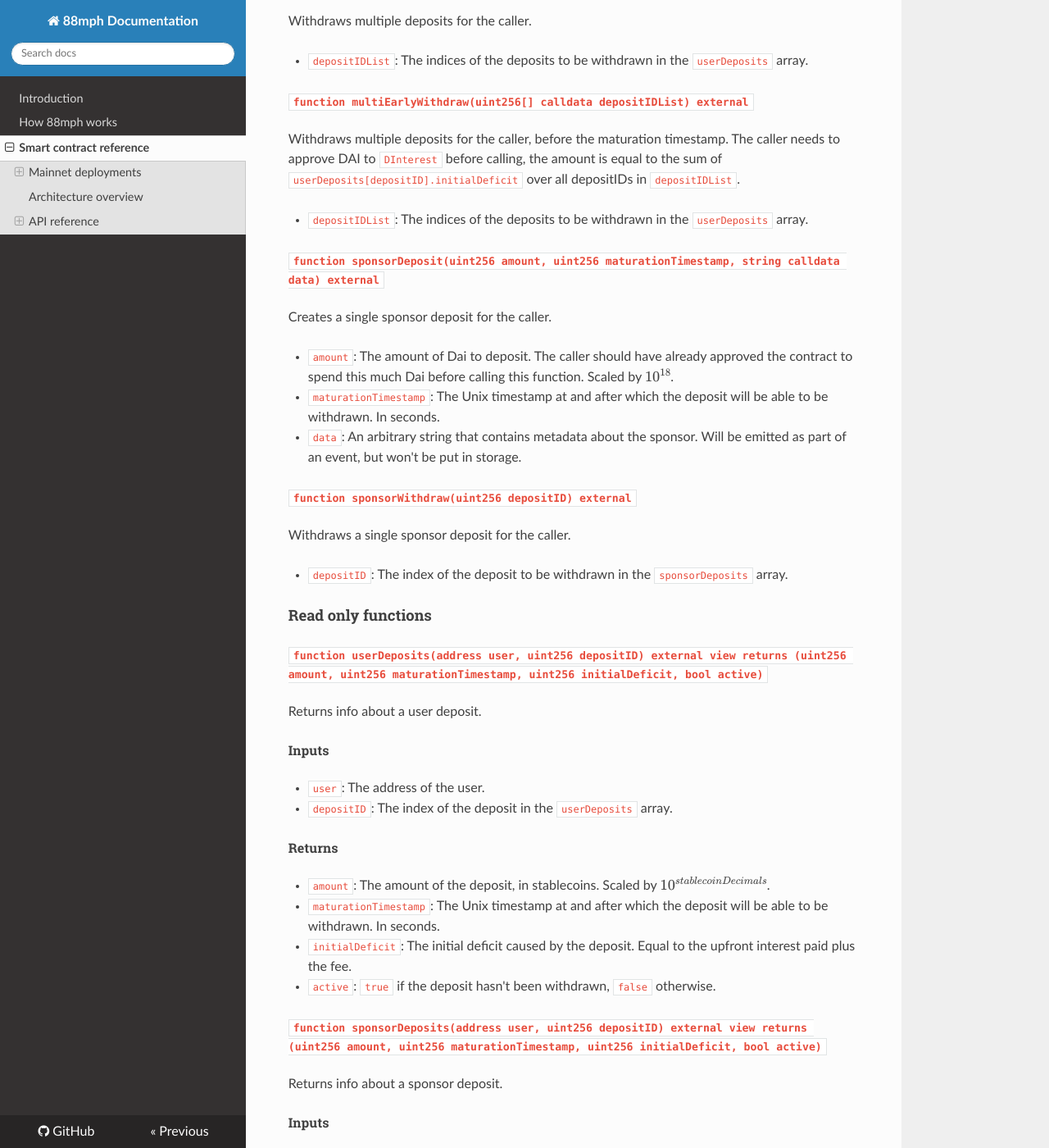
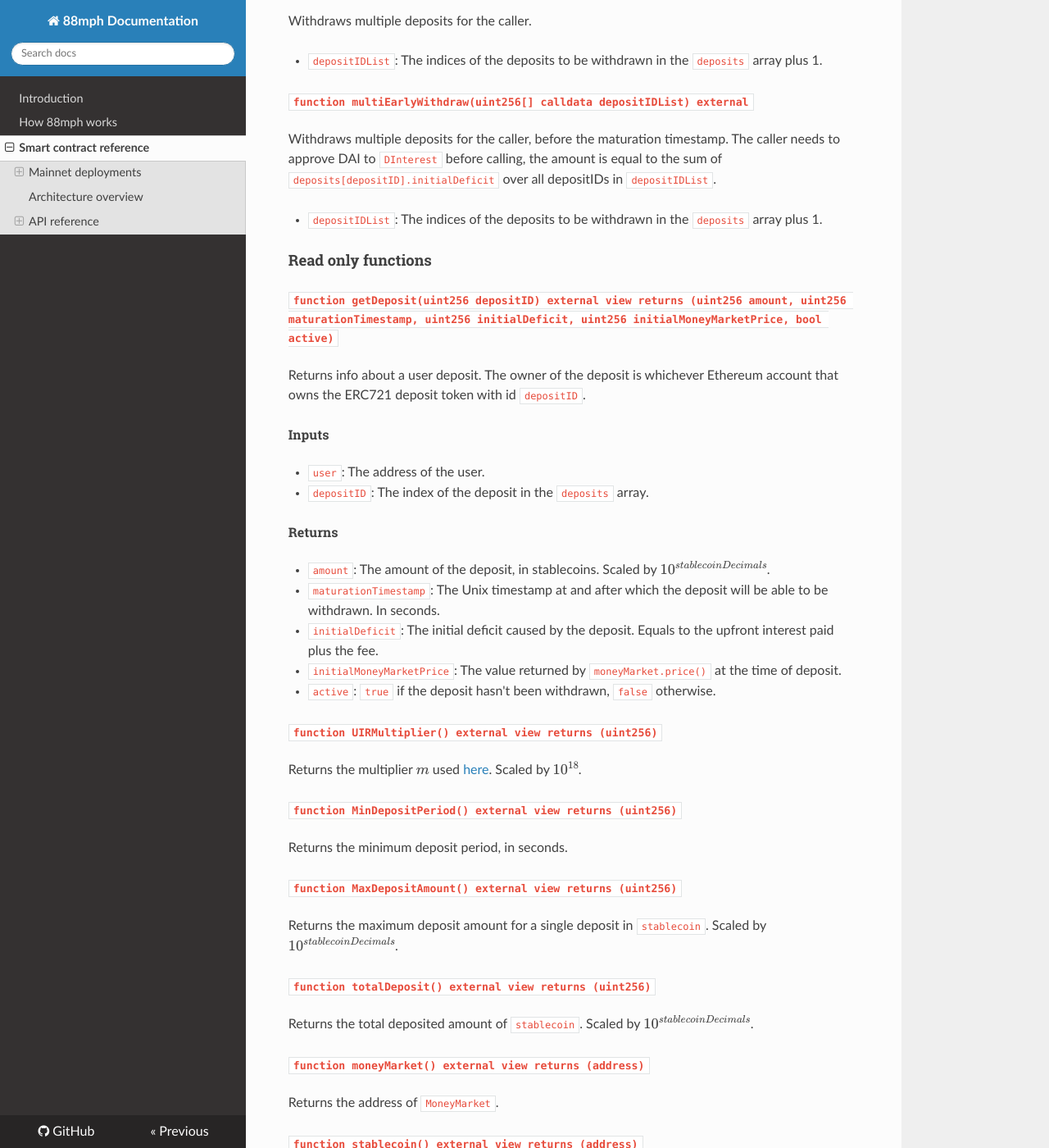
Before and after one commit to 88mphapp/docs, an MkDocs documentation site: the page built from docs/smartcontract.md, in a window 1280 px wide and 1400 px high, scrolled down 1993 px. Shown: the whole window at 82% size. Built offline with MkDocs 1.6.1, drawn with Linux system fonts in a browser that asks for light colours; nearby versions of some CDN libraries; formulas are drawn with MathJax 3; some of the changed text lies outside the part shown.

Commit message:
Updated API reference with non-funding-related changes

```diff
--- a/docs/smartcontract.md
+++ b/docs/smartcontract.md
@@ -47,13 +47,13 @@
 
 Withdraws a single deposit for the caller.
 
-- `depositID`: The index of the deposit to be withdrawn in the `userDeposits` array.
+- `depositID`: The index of the deposit to be withdrawn in the `deposits` array plus 1.
 
 ##### `function earlyWithdraw(uint256 depositID) external`
 
-Withdraws a single deposit for the caller, before the maturation timestamp. The caller needs to approve DAI to `DInterest` before calling, the amount is equal to `userDeposits[depositID].initialDeficit`.
+Withdraws a single deposit for the caller, before the maturation timestamp. The caller needs to approve DAI to `DInterest` before calling, the amount is equal to `deposits[depositID].initialDeficit`.
 
-- `depositID`: The index of the deposit to be withdrawn in the `userDeposits` array.
+- `depositID`: The index of the deposit to be withdrawn in the `deposits` array plus 1.
 
 ##### `function multiDeposit(uint256[] calldata amountList, uint256[] calldata maturationTimestampList) external`
 
@@ -66,60 +66,31 @@
 
 Withdraws multiple deposits for the caller.
 
-- `depositIDList`: The indices of the deposits to be withdrawn in the `userDeposits` array.
+- `depositIDList`: The indices of the deposits to be withdrawn in the `deposits` array plus 1.
 
 ##### `function multiEarlyWithdraw(uint256[] calldata depositIDList) external`
 
-Withdraws multiple deposits for the caller, before the maturation timestamp. The caller needs to approve DAI to `DInterest` before calling, the amount is equal to the sum of `userDeposits[depositID].initialDeficit` over all depositIDs in `depositIDList`.
+Withdraws multiple deposits for the caller, before the maturation timestamp. The caller needs to approve DAI to `DInterest` before calling, the amount is equal to the sum of `deposits[depositID].initialDeficit` over all depositIDs in `depositIDList`.
 
-- `depositIDList`: The indices of the deposits to be withdrawn in the `userDeposits` array.
-
-##### `function sponsorDeposit(uint256 amount, uint256 maturationTimestamp, string calldata data) external`
-
-Creates a single sponsor deposit for the caller.
-
-- `amount`: The amount of Dai to deposit. The caller should have already approved the contract to spend this much Dai before calling this function. Scaled by \(10^{18}\).
-- `maturationTimestamp`: The Unix timestamp at and after which the deposit will be able to be withdrawn. In seconds.
-- `data`: An arbitrary string that contains metadata about the sponsor. Will be emitted as part of an event, but won't be put in storage.
-
-##### `function sponsorWithdraw(uint256 depositID) external`
-
-Withdraws a single sponsor deposit for the caller.
-
-- `depositID`: The index of the deposit to be withdrawn in the `sponsorDeposits` array.
+- `depositIDList`: The indices of the deposits to be withdrawn in the `deposits` array plus 1.
 
 #### Read only functions
 
-##### `function userDeposits(address user, uint256 depositID) external view returns (uint256 amount, uint256 maturationTimestamp, uint256 initialDeficit, bool active)`
+##### `function getDeposit(uint256 depositID) external view returns (uint256 amount, uint256 maturationTimestamp, uint256 initialDeficit, uint256 initialMoneyMarketPrice, bool active)`
 
-Returns info about a user deposit.
+Returns info about a user deposit. The owner of the deposit is whichever Ethereum account that owns the ERC721 deposit token with id `depositID`.
 
 ###### Inputs
 
 - `user`: The address of the user.
-- `depositID`: The index of the deposit in the `userDeposits` array.
+- `depositID`: The index of the deposit in the `deposits` array.
 
 ###### Returns
 
 - `amount`: The amount of the deposit, in stablecoins. Scaled by \(10^{stablecoinDecimals}\).
 - `maturationTimestamp`: The Unix timestamp at and after which the deposit will be able to be withdrawn. In seconds.
-- `initialDeficit`: The initial deficit caused by the deposit. Equal to the upfront interest paid plus the fee.
-- `active`: `true` if the deposit hasn't been withdrawn, `false` otherwise.
-
-##### `function sponsorDeposits(address user, uint256 depositID) external view returns (uint256 amount, uint256 maturationTimestamp, uint256 initialDeficit, bool active)`
-
-Returns info about a sponsor deposit.
-
-###### Inputs
-
-- `user`: The address of the sponsor.
-- `depositID`: The index of the deposit in the `sponsorDeposits` array.
-
-###### Returns
-
-- `amount`: The amount of the deposit, in stablecoins. Scaled by \(10^{stablecoinDecimals}\).
-- `maturationTimestamp`: The Unix timestamp at and after which the deposit will be able to be withdrawn. In seconds.
-- `initialDeficit`: The initial deficit caused by the deposit. Equal to zero.
+- `initialDeficit`: The initial deficit caused by the deposit. Equals to the upfront interest paid plus the fee.
+- `initialMoneyMarketPrice`: The value returned by `moneyMarket.price()` at the time of deposit.
 - `active`: `true` if the deposit hasn't been withdrawn, `false` otherwise.
 
 ##### `function UIRMultiplier() external view returns (uint256)`
@@ -129,6 +100,10 @@
 ##### `function MinDepositPeriod() external view returns (uint256)`
 
 Returns the minimum deposit period, in seconds.
+
+##### `function MaxDepositAmount() external view returns (uint256)`
+
+Returns the maximum deposit amount for a single deposit in `stablecoin`. Scaled by \(10^{stablecoinDecimals}\).
 
 ##### `function totalDeposit() external view returns (uint256)`
 
@@ -158,14 +133,27 @@
 
 Returns the average block time 88mph uses in its upfront interest rate calculation, in seconds. Scaled by \(10^{18}\).
 
-##### `function deficit() external view returns (bool isNegative, uint256 deficitAmount)`
+##### `function surplus() external view returns (bool isNegative, uint256 surplusAmount)`
 
-Returns the deficit of the pool.
+Returns the surplus value of the pool over the owed deposits.
 
 ###### Returns
 
-- `isNegative`: Whether the deficit is negative. A negative deficit means there's a surplus.
-- `deficitAmount`: Amount of the pool's deficit, in stablecoins. Scaled by \(10^{stablecoinDecimals}\).
+- `isNegative`: Whether the surplus is negative. A negative surplus means there's a deficit.
+- `surplusAmount`: Amount of the pool's surplus, in stablecoins. Scaled by \(10^{stablecoinDecimals}\).
+
+##### `function surplusOfDeposit(uint256 depositID) external view returns (bool isNegative, uint256 surplusAmount)`
+
+Returns the surplus value of a particular deposit. Does not include funding.
+
+###### Inputs
+
+- `depositID`: The index of the deposit to be withdrawn in the `deposits` array plus 1.
+
+###### Returns
+
+- `isNegative`: Whether the surplus is negative. A negative surplus means there's a deficit.
+- `surplusAmount`: Amount of the pool's surplus, in stablecoins. Scaled by \(10^{stablecoinDecimals}\).
 
 ### FeeModel
 
@@ -220,3 +208,7 @@
 ##### `function totalValue() external view returns (uint256)`
 
 Returns the total value locked in the money market, in terms of the underlying stablecoin. Scaled by \(10^{stablecoinDecimals}\).
+
+##### `function price() external view returns (uint256)`
+
+Returns an index that can be used to compute the interest generated by the money market over a period of time. Specifically, \(interestOverPeriod = depositValueAtBeginningOfPeriod \times \frac{priceAtEndOfPeriod}{priceAtBeginningOfPeriod}\).
```
